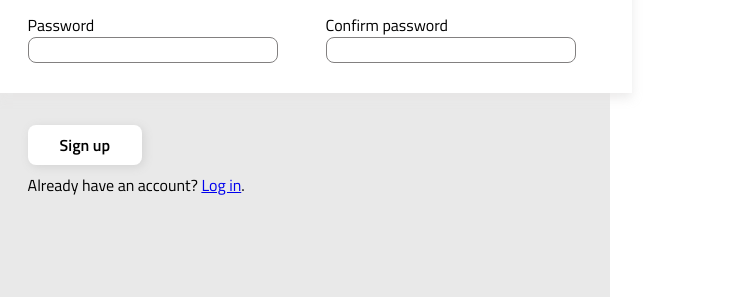
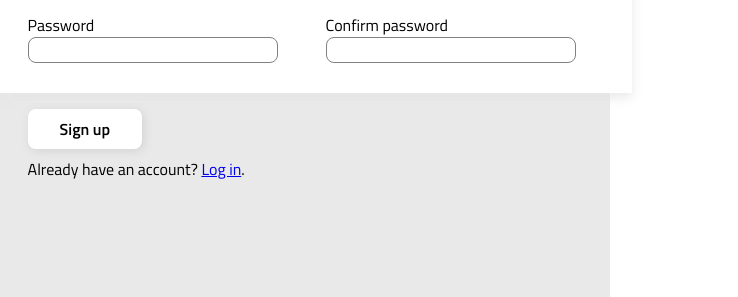
Before and after one commit to aaronjr/sign-up, a plain HTML site: page index.html in a window 1280 px wide. Shown: the part 440-737 px from the top of the page, 542-1280 px from the left. Drawn offline with Linux system fonts and the light colour scheme.

Commit message:
move button

```diff
--- a/styles.css
+++ b/styles.css
@@ -142,7 +142,7 @@ margin-right: 3rem ;
 }
 
 button{
- margin: 2rem 2rem 0 2rem;
+ margin: 1rem 2rem 0 2rem;
  padding: .5rem 2rem;
  border-radius: .5rem;
  background-color: white;
```
